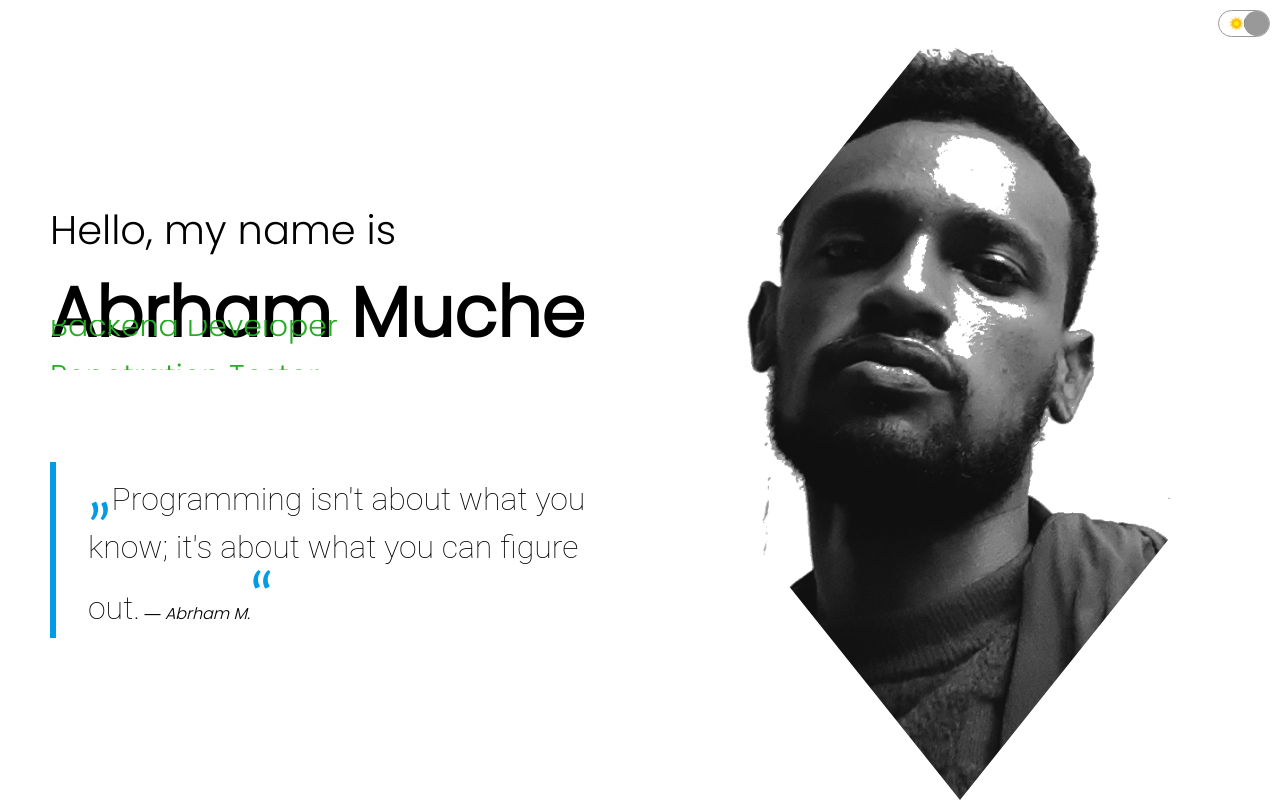
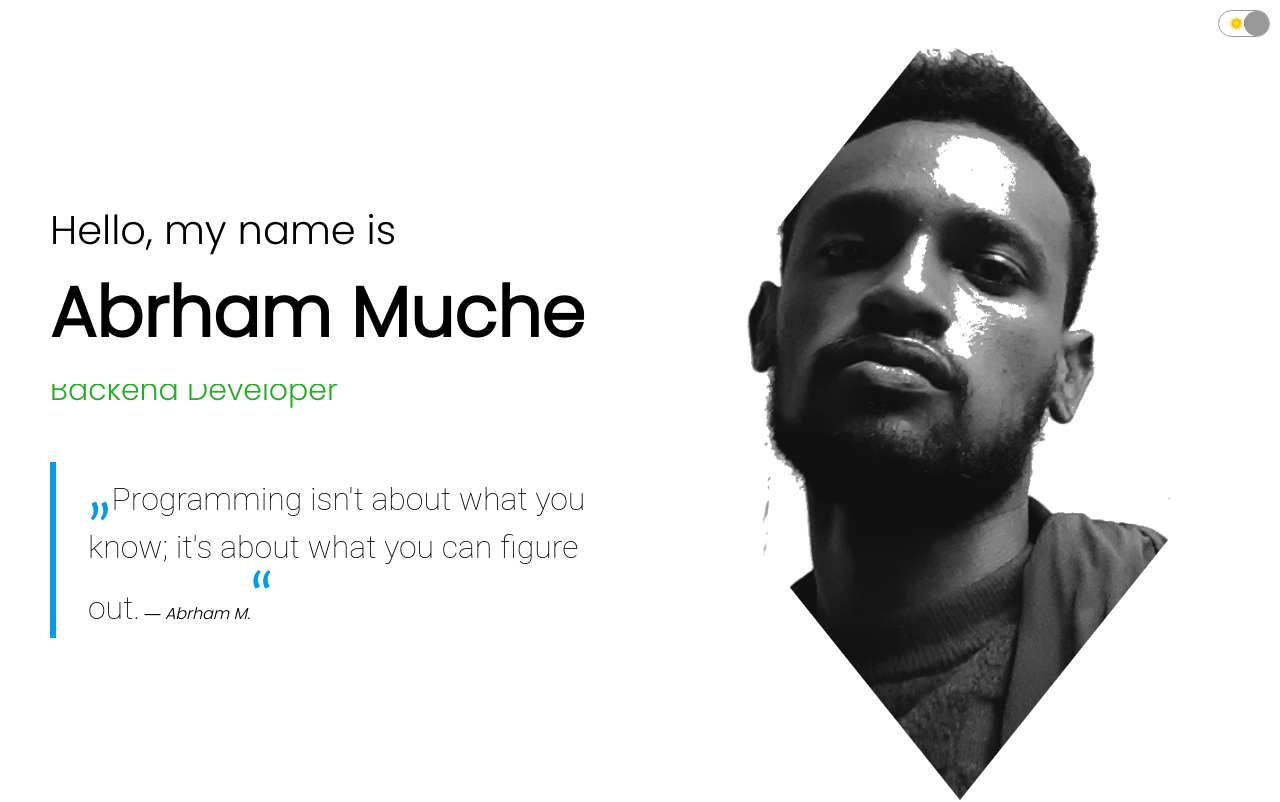
Before and after one commit to Abrish-Green/abrish-green.github.io, a React (Create React App) app: page / in a window 1280 px wide. Shown: the top 802 px of the page. Built offline with nearby package versions, Linux system fonts and the light colour scheme.

Commit message:
Updated Margin of animation

```diff
--- a/src/component/intro/intro.css
+++ b/src/component/intro/intro.css
@@ -35,10 +35,10 @@ body{
 }
 
 .i-title{
-    height:50px;
+    height:40px;
     overflow:hidden;
     position: absolute;
-    top:20em;
+    top:24em;
 }
 
 .i-title-wrapper{
```
